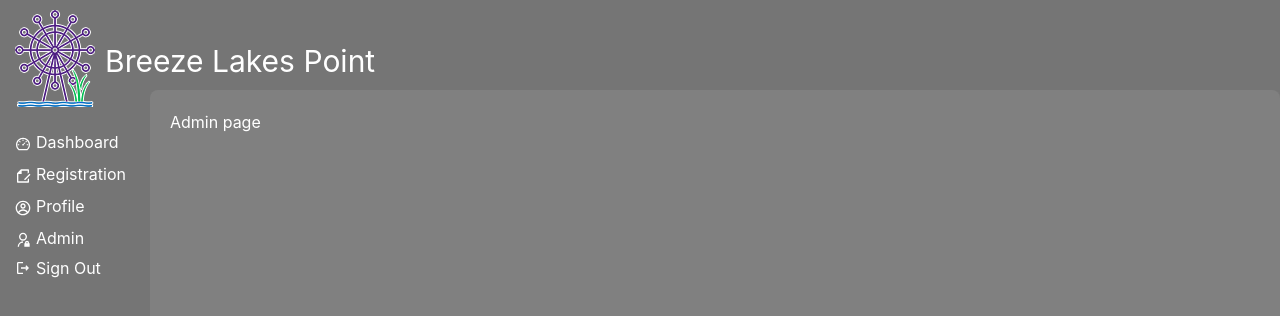
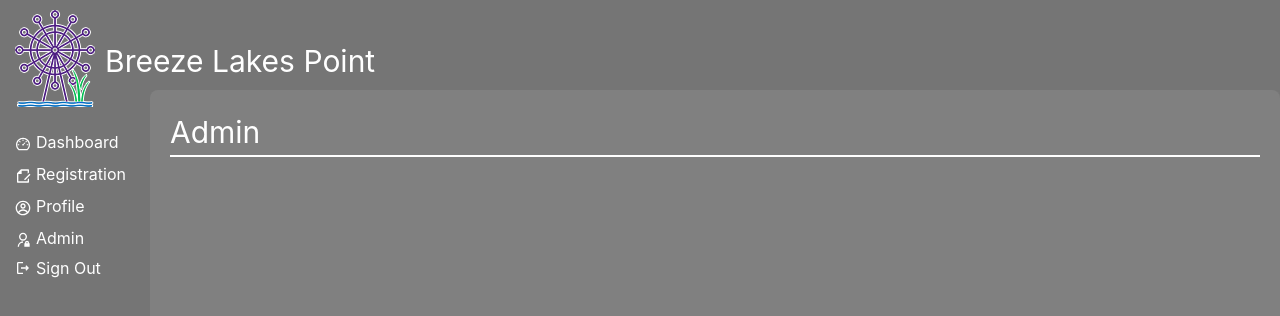
Before and after one commit to kristenkinnearohlmann/breeze-lakes-point-2, a Next.js app: page /admin in a window 1280 px wide. Shown: the top 316 px of the page. Built offline with nearby package versions, Linux system fonts and the light colour scheme; no server answers.

Commit message:
Added basic setup to Admin page

```diff
--- a/pages/admin.tsx
+++ b/pages/admin.tsx
@@ -1,5 +1,19 @@
+import { Box, Text } from "@chakra-ui/layout";
+import HeadMeta from "./partials/headMeta";
+import { useMe } from "../lib/hooks";
+
 const Admin = () => {
-  return <div>Admin page</div>;
+  const { user } = useMe();
+  return (
+    <div>
+      <HeadMeta subtitle="Admin" />
+      <Box>
+        <Text borderBottom="2px solid #fff" fontSize="3xl" marginBottom="15px">
+          Admin
+        </Text>
+      </Box>
+    </div>
+  );
 };
 
 export default Admin;
```
